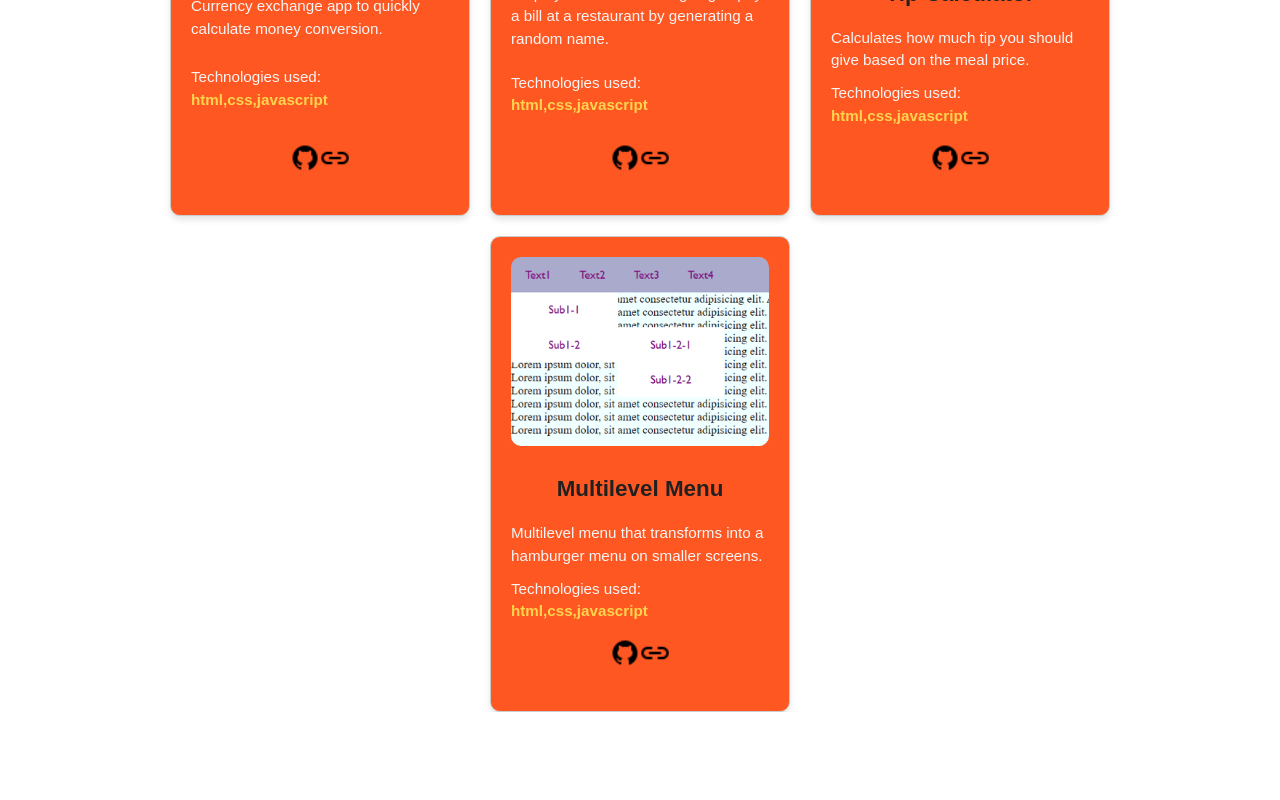
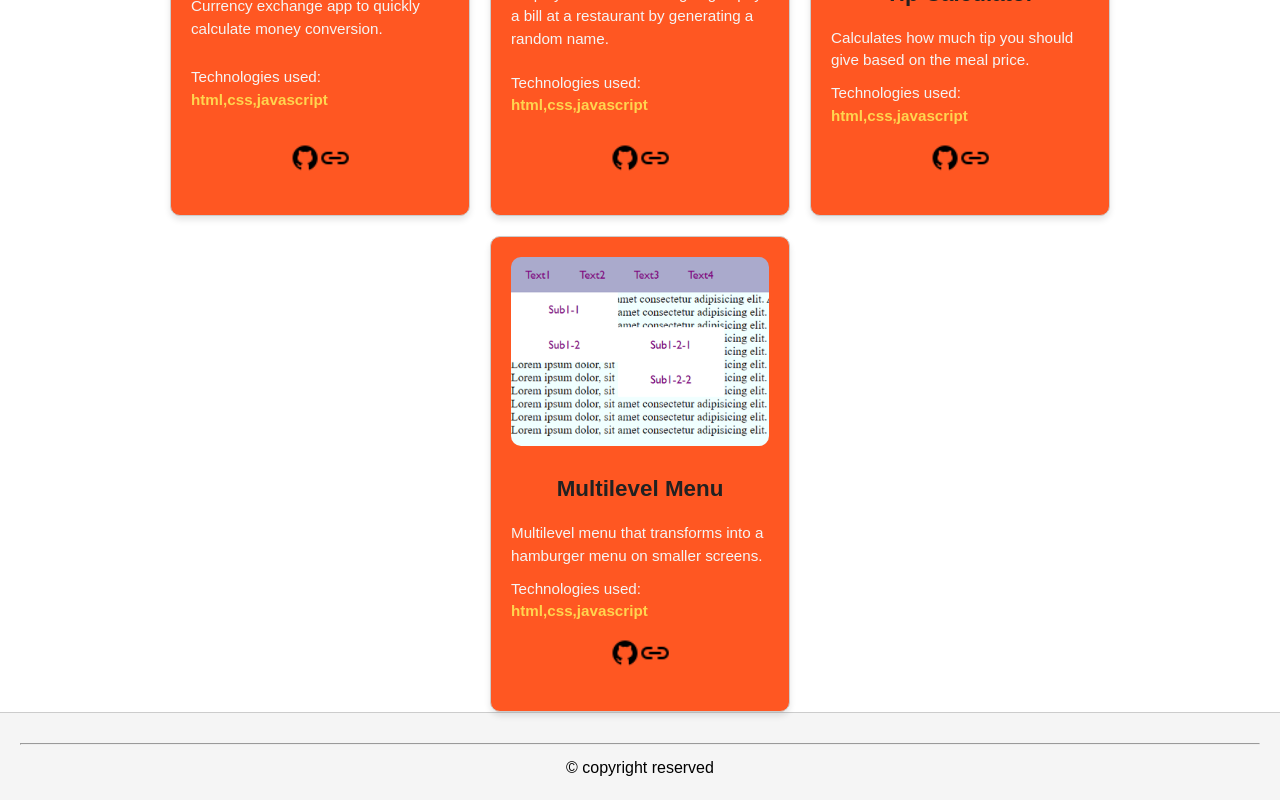
Before and after one commit to Tudor-debug819/AngularProject3, an Angular app: page / in a window 1280 px wide. Shown: the part 1249-2049 px from the top of the page. Before the commit the page ends 1961 px from the top, so only its background shows below. Built offline with nearby package versions, Linux system fonts and the light colour scheme.

Commit message:
adding footer

```diff
--- a/src/app/app.component.html
+++ b/src/app/app.component.html
@@ -3,3 +3,5 @@
 <main>
   <app-projects />
 </main>
+
+<app-footer/>
--- a/src/app/app.component.ts
+++ b/src/app/app.component.ts
@@ -2,11 +2,12 @@ import { Component } from '@angular/core';
 //import { RouterOutlet } from '@angular/router';
 import { HeaderComponent } from "./header/header.component";
 import { ProjectsComponent } from "./projects/projects.component";
+import { FooterComponent } from './footer/footer.component';
 
 
 @Component({
   selector: 'app-root',
-  imports: [HeaderComponent, ProjectsComponent],
+  imports: [HeaderComponent, ProjectsComponent, FooterComponent],
   templateUrl: './app.component.html',
   styleUrl: './app.component.css'
 })
--- /dev/null
+++ b/src/app/footer/footer.component.css
@@ -0,0 +1,11 @@
+footer {
+    padding: 20px;
+    background-color: #f5f5f5;
+    text-align: center;
+    margin-top: auto;
+    border-top: 1px solid #ccc; /* Adds a subtle border for separation */
+  }
+
+  footer hr {
+    margin: 10px 0;
+  }
--- /dev/null
+++ b/src/app/footer/footer.component.html
@@ -0,0 +1,4 @@
+<footer>
+  <hr />
+  &copy; copyright reserved
+</footer>
```
Also changed, not shown: src/app/footer/footer.component.ts (added, +11 -0 lines).
